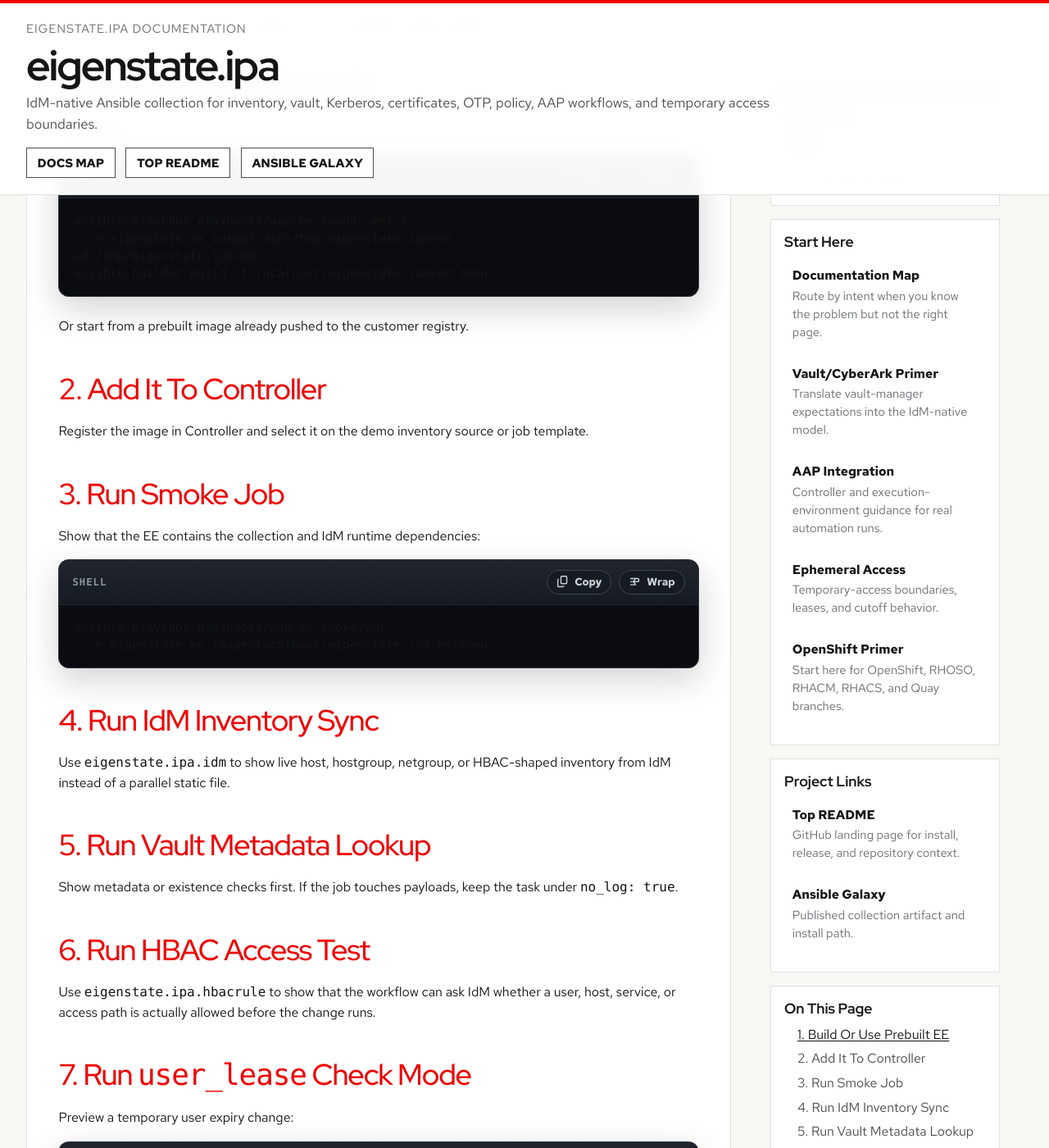
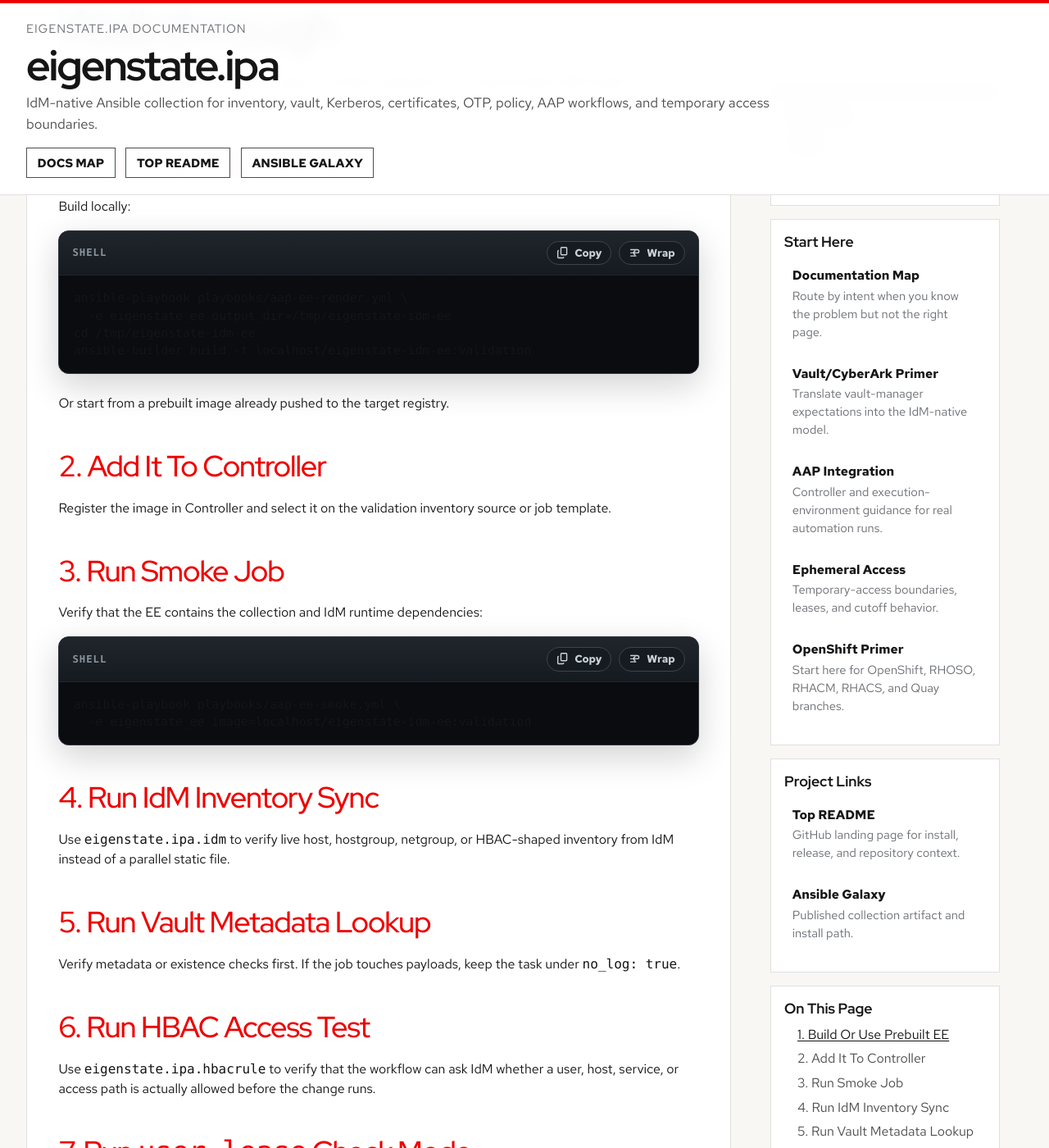
Before and after one commit to gprocunier/eigenstate-ipa, a Jekyll site: the page built from docs/aap-ee-validation-walkthrough.md, in a window 1280 px wide and 1400 px high, scrolled down 521 px. Shown: the whole window at 82% size. Built offline with Jekyll 4.4.1, drawn with Linux system fonts in a browser that asks for light colours; some web fonts are replaced; some of the changed text lies outside the part shown.

Commit message:
Reframe AAP EE walkthrough documentation

````diff
--- a/docs/aap-ee-seller-demo.md
+++ b/docs/aap-ee-validation-walkthrough.md
@@ -1,15 +1,16 @@
 ---
 layout: default
-title: AAP EE Seller Demo
+title: AAP EE Validation Walkthrough
 description: >-
-  Short field demo path for the eigenstate.ipa IdM execution environment.
+  Validation walkthrough for the eigenstate.ipa IdM execution environment.
 ---
 
 {% raw %}
 
-# AAP EE Seller Demo
+# AAP EE Validation Walkthrough
 
-Use this path when the audience needs to see the adoption shape quickly.
+Use this path to validate the runtime image, Controller registration, and
+representative IdM-backed automation workflows.
 
 ## 1. Build Or Use Prebuilt EE
 
@@ -19,38 +20,38 @@
 ansible-playbook playbooks/aap-ee-render.yml \
   -e eigenstate_ee_output_dir=/tmp/eigenstate-idm-ee
 cd /tmp/eigenstate-idm-ee
-ansible-builder build -t localhost/eigenstate-idm-ee:demo
+ansible-builder build -t localhost/eigenstate-idm-ee:validation
 ```
 
-Or start from a prebuilt image already pushed to the customer registry.
+Or start from a prebuilt image already pushed to the target registry.
 
 ## 2. Add It To Controller
 
-Register the image in Controller and select it on the demo inventory source or
-job template.
+Register the image in Controller and select it on the validation inventory
+source or job template.
 
 ## 3. Run Smoke Job
 
-Show that the EE contains the collection and IdM runtime dependencies:
+Verify that the EE contains the collection and IdM runtime dependencies:
 
 ```bash
 ansible-playbook playbooks/aap-ee-smoke.yml \
-  -e eigenstate_ee_image=localhost/eigenstate-idm-ee:demo
+  -e eigenstate_ee_image=localhost/eigenstate-idm-ee:validation
 ```
 
 ## 4. Run IdM Inventory Sync
 
-Use `eigenstate.ipa.idm` to show live host, hostgroup, netgroup, or HBAC-shaped
-inventory from IdM instead of a parallel static file.
+Use `eigenstate.ipa.idm` to verify live host, hostgroup, netgroup, or
+HBAC-shaped inventory from IdM instead of a parallel static file.
 
 ## 5. Run Vault Metadata Lookup
 
-Show metadata or existence checks first. If the job touches payloads, keep the
-task under `no_log: true`.
+Verify metadata or existence checks first. If the job touches payloads, keep
+the task under `no_log: true`.
 
 ## 6. Run HBAC Access Test
 
-Use `eigenstate.ipa.hbacrule` to show that the workflow can ask IdM whether a
+Use `eigenstate.ipa.hbacrule` to verify that the workflow can ask IdM whether a
 user, host, service, or access path is actually allowed before the change runs.
 
 ## 7. Run `user_lease` Check Mode
--- a/llms.txt
+++ b/llms.txt
@@ -55,6 +55,7 @@
 - [docs/documentation-map.md](docs/documentation-map.md)
 - [docs/vault-cyberark-primer.md](docs/vault-cyberark-primer.md)
 - [docs/aap-ee-quickstart.md](docs/aap-ee-quickstart.md)
+- [docs/aap-ee-validation-walkthrough.md](docs/aap-ee-validation-walkthrough.md)
 - [docs/aap-integration.md](docs/aap-integration.md)
 - [docs/openshift-primer.md](docs/openshift-primer.md)
 - [docs/ephemeral-access-capabilities.md](docs/ephemeral-access-capabilities.md)
````
Also changed, not shown: other parts of docs/aap-ee-validation-walkthrough.md (+2 -2 lines), docs/aap-ee-quickstart.md (+2 -2 lines), docs/aap-ee-troubleshooting.md (+1 -1 lines), docs/documentation-map.md (+5 -5 lines), docs/index.md (+1 -1 lines), CHANGELOG.md.
